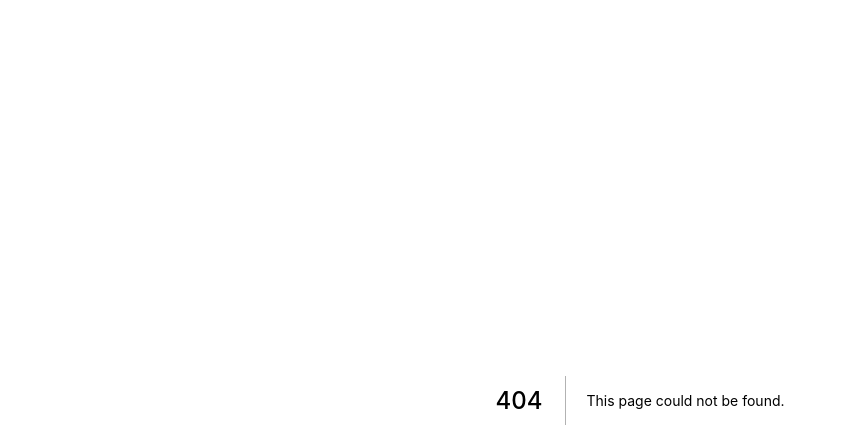
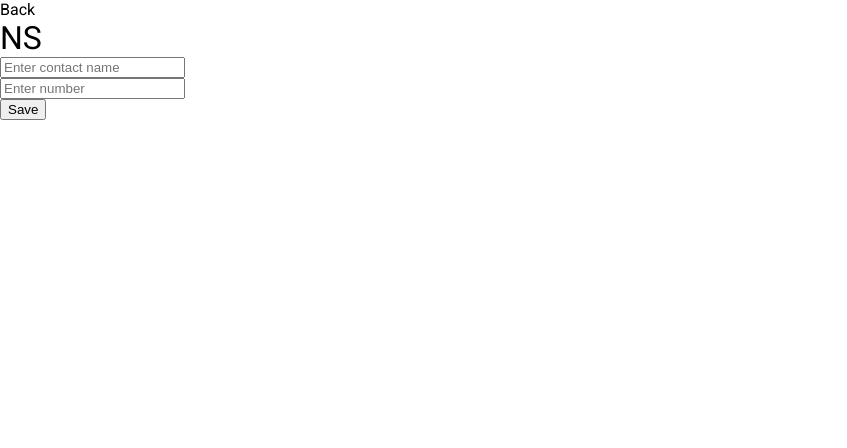
Before and after one commit to NateOs/next_contacts_app, a Next.js app: page /contact in a window 1280 px wide. Before the commit this address had no page. Shown: the top 448 px of the page, without its empty margins (0-847 px from the left). Built offline with nearby package versions, Linux system fonts and the light colour scheme.

Commit message:
adding html

```diff
--- /dev/null
+++ b/pages/contact.js
@@ -0,0 +1,23 @@
+import React from "react";
+import Link from "next/link";
+
+export default function contact() {
+  return (
+    <div className="container">
+      {/* TODO insert back icon  */}
+      <Link href="/">Back</Link>
+      <div className="contact-page">
+        <div>
+          <h1>NS</h1>
+        </div>
+        <div>
+          <input type="text" placeholder="Enter contact name" />
+        </div>
+        <div>
+          <input type="text" placeholder="Enter number" />
+        </div>
+        <button>Save</button>
+      </div>
+    </div>
+  );
+}
```
